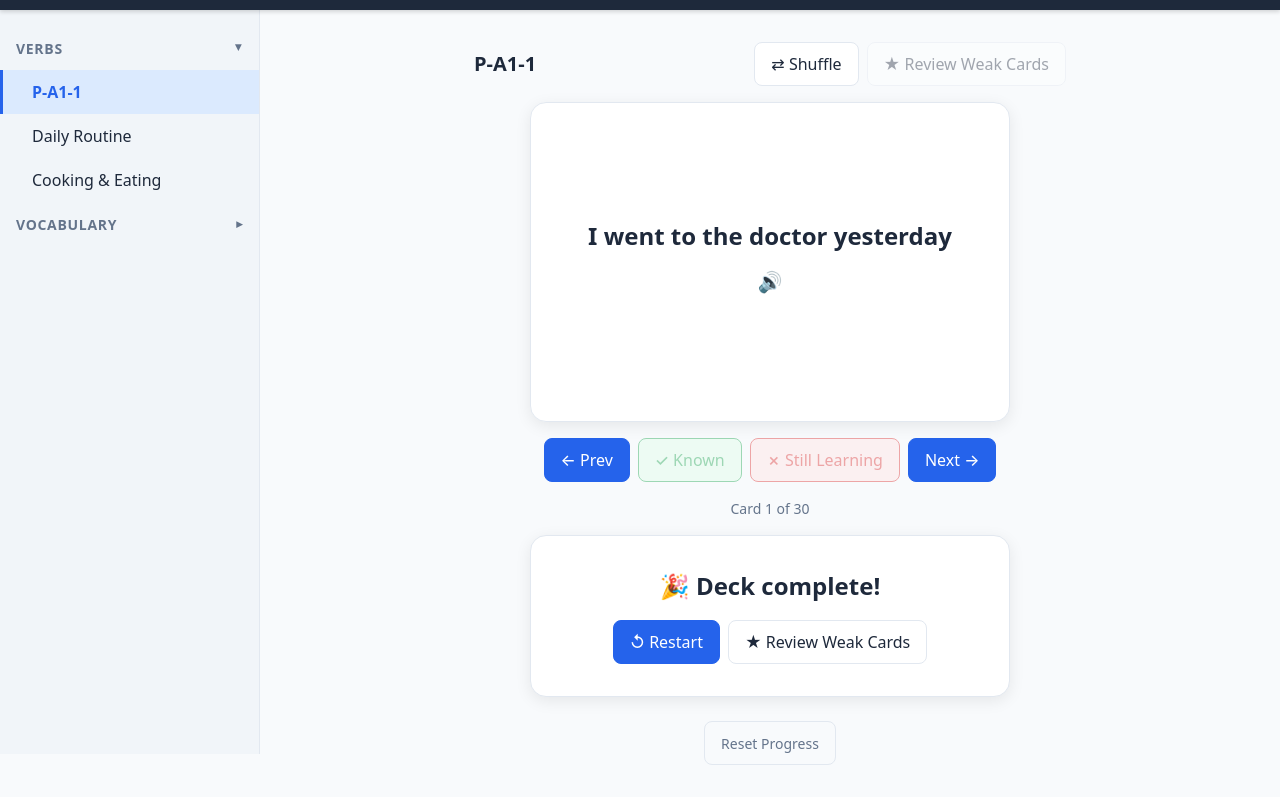
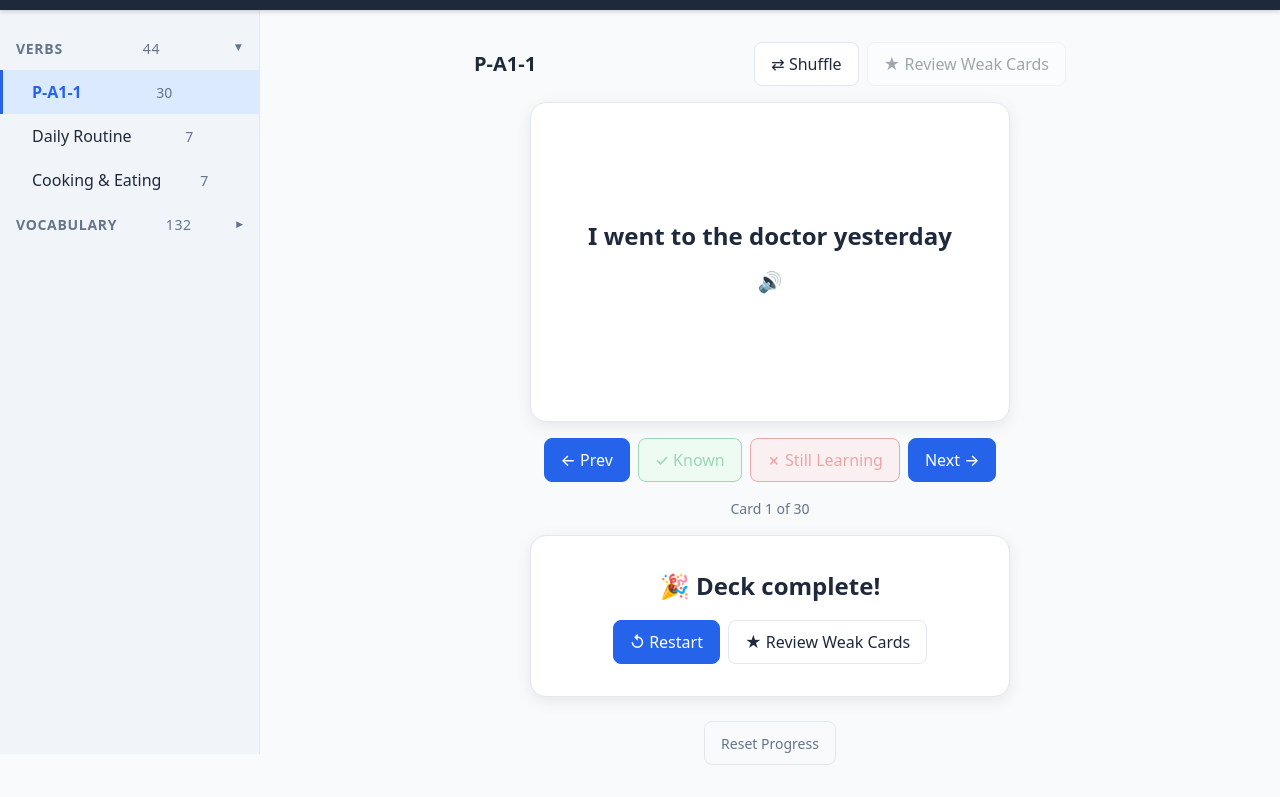
Before and after one commit to EhsanArefifar/spanish-flashcards, a plain HTML site: page index.html in a window 1280 px wide. Shown: the part 46-843 px from the top of the page. Drawn offline with Linux system fonts and the light colour scheme.

Commit message:
Update to implement total card numbers

```diff
--- a/app.js
+++ b/app.js
@@ -191,13 +191,25 @@ function renderNavigator() {
   nav.innerHTML = '';
 
   Object.entries(categories).forEach(([categoryName, entries]) => {
+    // Compute total card count for this category (sum of all its decks)
+    const categoryCardCount = entries.reduce((sum, { deck }) => sum + deck.cards.length, 0);
+
     // Category row
     const categoryEl = document.createElement('div');
     categoryEl.className = 'nav__category';
-    categoryEl.textContent = categoryName;
     categoryEl.setAttribute('role', 'button');
     categoryEl.setAttribute('tabindex', '0');
     categoryEl.setAttribute('aria-expanded', 'false');
+
+    const categoryNameSpan = document.createElement('span');
+    categoryNameSpan.textContent = categoryName;
+
+    const categoryCountSpan = document.createElement('span');
+    categoryCountSpan.className = 'nav__count';
+    categoryCountSpan.textContent = categoryCardCount;
+
+    categoryEl.appendChild(categoryNameSpan);
+    categoryEl.appendChild(categoryCountSpan);
 
     // Subcategory list
     const subcategoryList = document.createElement('ul');
@@ -222,6 +234,10 @@ function renderNavigator() {
       const nameSpan = document.createElement('span');
       nameSpan.textContent = deck.subcategory;
 
+      const subcategoryCountSpan = document.createElement('span');
+      subcategoryCountSpan.className = 'nav__count';
+      subcategoryCountSpan.textContent = deck.cards.length;
+
       const badgesDiv = document.createElement('div');
       badgesDiv.className = 'nav__badges';
 
@@ -241,6 +257,7 @@ function renderNavigator() {
       }
 
       li.appendChild(nameSpan);
+      li.appendChild(subcategoryCountSpan);
       li.appendChild(badgesDiv);
 
       // Active state
--- a/style.css
+++ b/style.css
@@ -222,6 +222,15 @@ button {
 .nav__badges {
   display: flex;
   gap: var(--space-xs);
+  flex-shrink: 0;
+}
+
+/* Card count label next to subcategory and category names */
+.nav__count {
+  font-size: var(--text-sm);
+  color: var(--color-text-muted);
+  font-weight: 400;
+  margin-left: var(--space-xs);
   flex-shrink: 0;
 }
 
```
Also changed, not shown: 3 other files.
